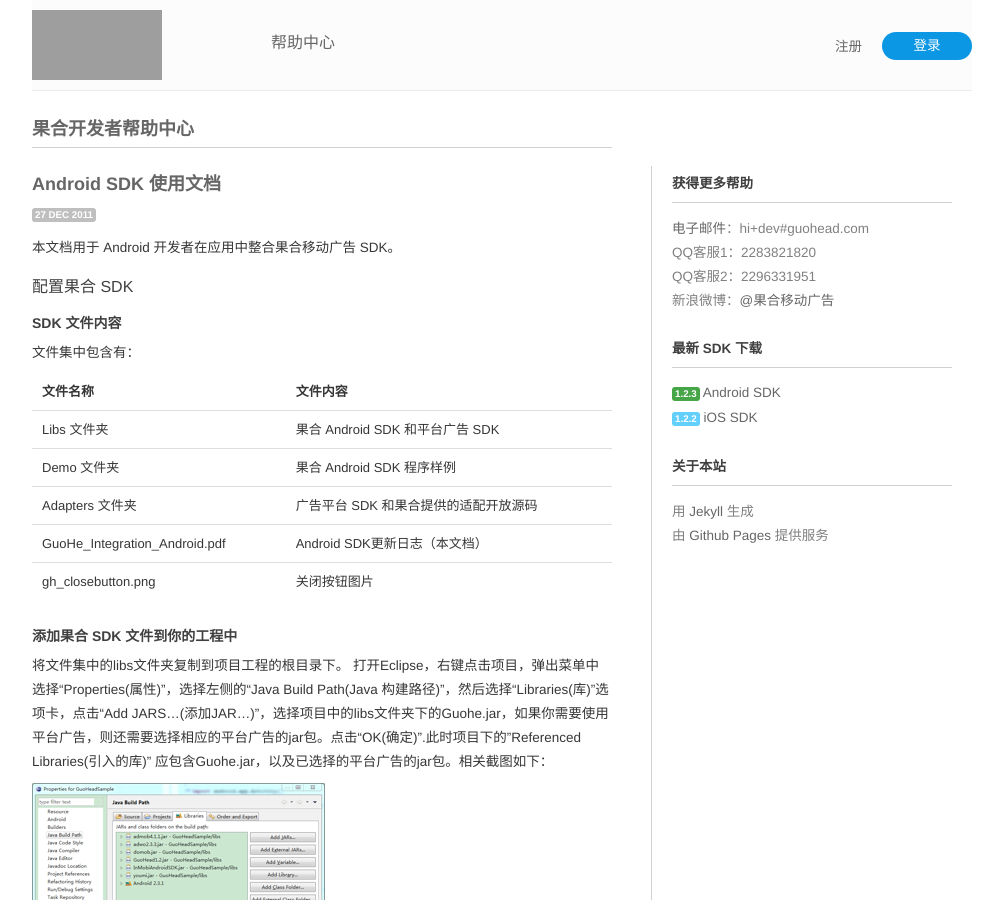
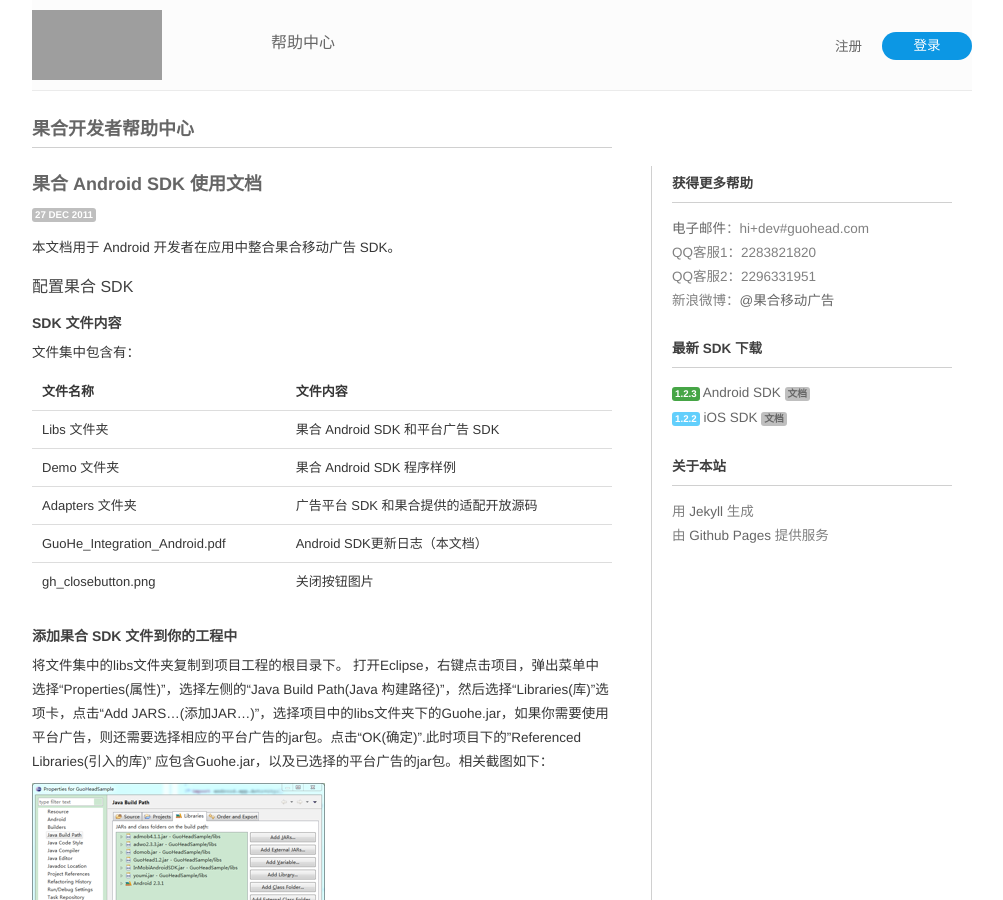
Before and after one commit to guohe/guohe-help, a Jekyll site: the page built from _posts/2011-12-27-android-sdk-doc.md, in a window 1280 px wide and 900 px high, cut to the strip 0-900 px from the top of the window. Shown: the whole strip, without its empty margins (138-1141 px from the left). Built offline with Jekyll 4.4.1, drawn with Linux system fonts in a browser that asks for light colours; nearby versions of some CDN libraries; Markdown is read by kramdown in place of the engine named in the settings; grey boxes are pictures that could not be loaded.

Commit message:
sidebar improvements

```diff
--- a/_includes/sidebar.html
+++ b/_includes/sidebar.html
@@ -8,8 +8,16 @@
 
 <h4>最新 SDK 下载</h4>
 <ul>
-	<li><span class="label success">1.2.3</span> <a href="http://guohead.com/changelog">Android SDK</a></li>
-	<li><span class="label notice">1.2.2</span> <a href="http://guohead.com/changelog">iOS SDK</a></li>
+	<li>
+		<span class="label success">1.2.3</span>
+		<a href="http://guohead.com/changelog">Android SDK</a>
+		<span class="label"><a href="./android/android-sdk-doc.html">文档</a></span>
+	</li>
+	<li>
+		<span class="label notice">1.2.2</span>
+		<a href="http://guohead.com/changelog">iOS SDK</a>
+		<span class="label"><a href="./ios/ios-sdk-doc.html">文档</a></span>
+	</li>
 </ul>
 
 <h4>关于本站</h4>
--- a/_posts/2011-12-27-android-sdk-doc.md
+++ b/_posts/2011-12-27-android-sdk-doc.md
@@ -1,6 +1,6 @@
 ---
 layout: post
-title: Android SDK 使用文档
+title: 果合 Android SDK 使用文档
 category: android
 ---
 
```
Also changed, not shown: 2 other files.
